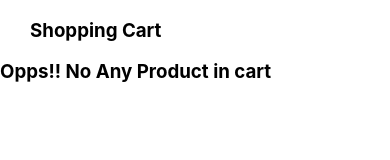
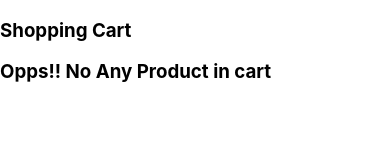
Before and after one commit to sumit-krk/React_work, a React (Create React App) app in the folder geek-trust/: page /CartPage in a window 390 px wide. Shown: the top 160 px of the page. Built offline with nearby package versions, Linux system fonts and the light colour scheme.

Commit message:
added mediaquery in cart page

```diff
--- a/geek-trust/src/Component/CartDataComponent/CartPage.js
+++ b/geek-trust/src/Component/CartDataComponent/CartPage.js
@@ -1,6 +1,7 @@
 import { useSelector } from "react-redux";
 import { useDispatch } from "react-redux";
 import { decrementProduct, increaseProduct, RemoveCartData } from "../../Redux/cartAction";
+import styles from './CartPage.module.css';
 const CartPage=()=>{
     let data=useSelector((state)=> state.cartData.currentCartData);
     let Total_Price=useSelector((state)=> state.cartData.Totalprice);
@@ -8,8 +9,8 @@ const CartPage=()=>{
     console.log("cartData",data)
     return (
       <>
-        <h3 style={{ marginLeft: "30px" }}>Shopping Cart</h3>
-        <div style={{ marginLeft: "100px" }}>
+        <h3 className={styles.cart_page}>Shopping Cart</h3>
+        <div className={styles.cart_product}>
           {data.map((e) => {
             return (
               <div
@@ -64,7 +65,7 @@ const CartPage=()=>{
         </div>
 
         {
-          data.length>0?<div style={{ marginLeft: "200px", marginTop:'20px', display: "flex", width:'200px', justifyContent:'space-between' }}>
+          data.length>0?<div className={styles.total_amount}>
           <div style={{fontWeight:'bold'}}>Total Amount </div>
           <div>Rs {Total_Price}</div>
         </div>:<h3>Opps!! No Any Product in cart</h3>
--- /dev/null
+++ b/geek-trust/src/Component/CartDataComponent/CartPage.module.css
@@ -0,0 +1,24 @@
+.cart_page{
+   margin-left: 30px;
+}
+.cart_product{
+    margin-left: 100px;
+}
+.total_amount{
+    margin-left: 200px;
+    margin-top: 20px;
+    display: flex;
+    width: 200px;
+    justify-content: space-between;
+}
+@media only screen and (max-width:600px){
+    .cart_page{
+        margin-left: 0px;
+     }
+     .cart_product{
+        margin-left: 0px;
+    }
+    .total_amount{
+        margin-left: 0px;
+    }
+}
```
